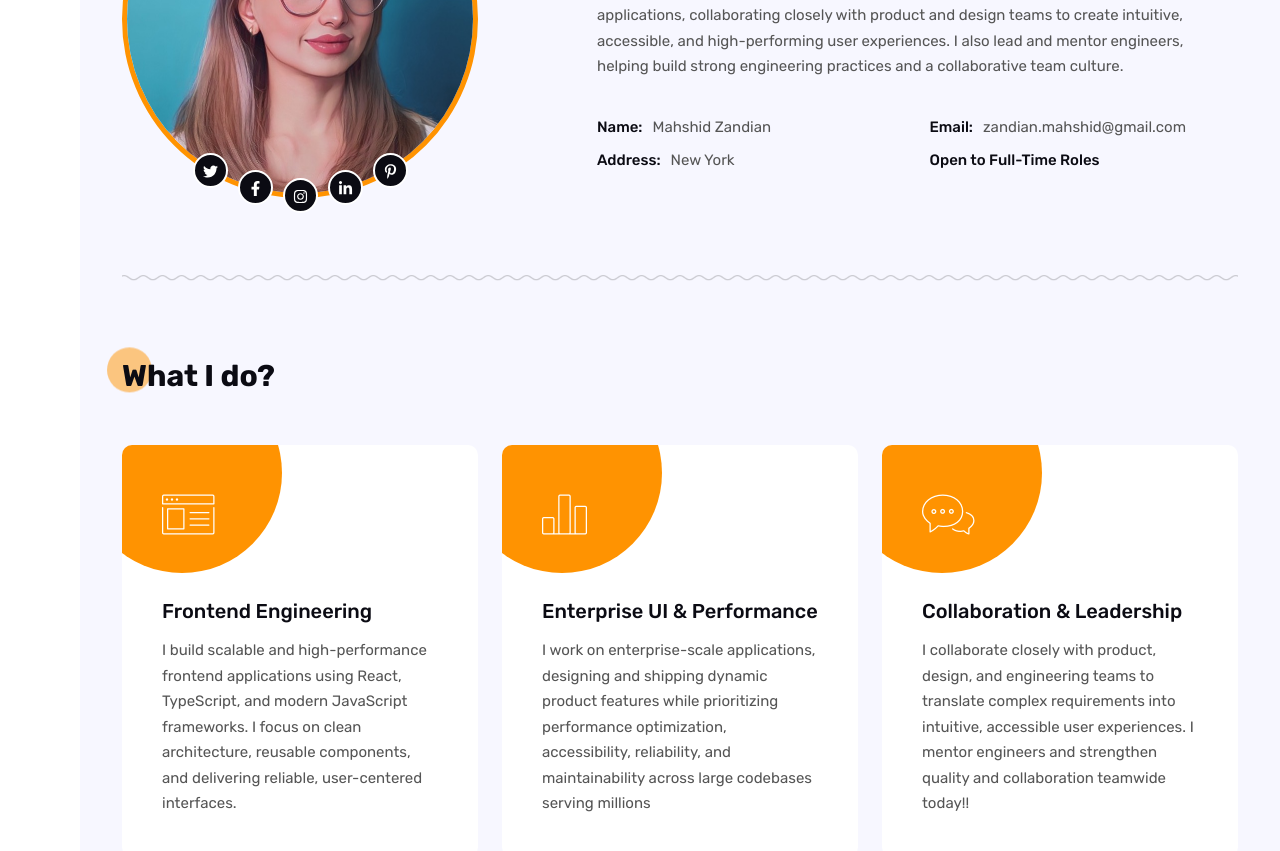
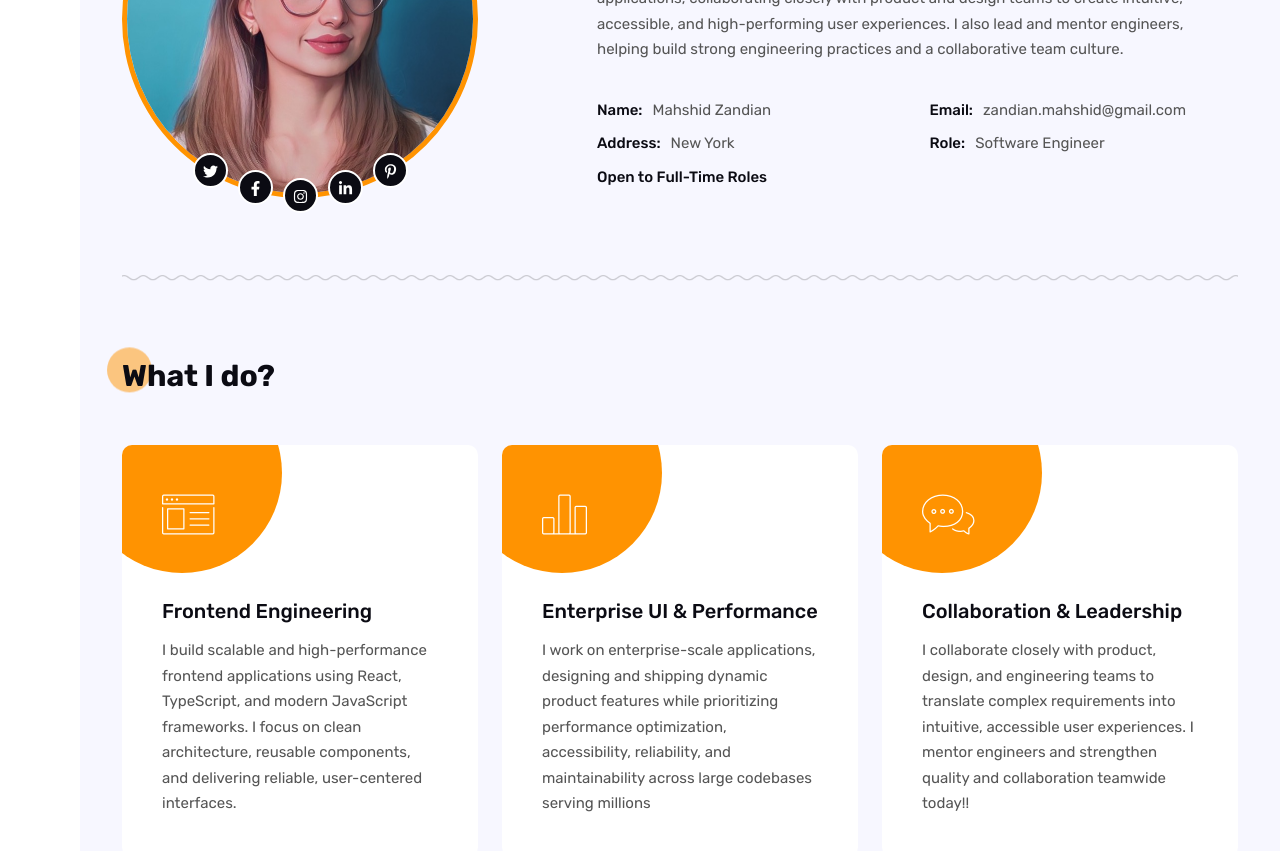
Before and after one commit to mahshidzandian/portfolio, a React (Create React App) app: page / in a window 1280 px wide. Shown: the part 1060-1911 px from the top of the page. Built offline with nearby package versions, Linux system fonts and the light colour scheme; a web font is replaced by a local one.

Commit message:
fix: update about section

```diff
--- a/src/components/about/About.jsx
+++ b/src/components/about/About.jsx
@@ -55,6 +55,10 @@ const About = () => {
                           <label>Address: </label>
                           <span>New York</span>
                         </li>
+                        <li>
+                          <label>Open to Full-Time Roles</label>
+                          {/* <span>Available</span> */}
+                        </li>
                       </ul>
                     </div>
                     <div className="col-sm-6">
@@ -64,8 +68,8 @@ const About = () => {
                           <span>zandian.mahshid@gmail.com</span>
                         </li>
                         <li>
-                          <label>Open to Full-Time Roles</label>
-                          {/* <span>Available</span> */}
+                          <label>Role: </label>
+                          <span>Software Engineer</span>
                         </li>
                       </ul>
                     </div>
```
